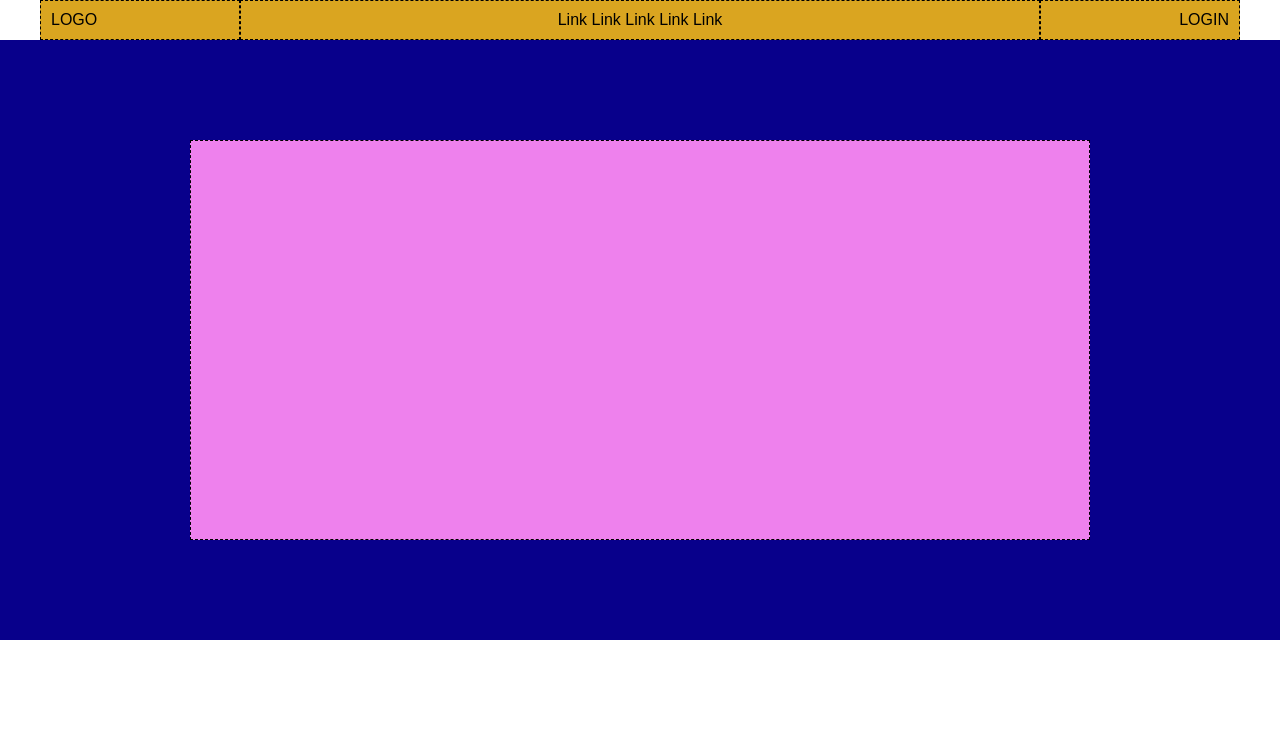
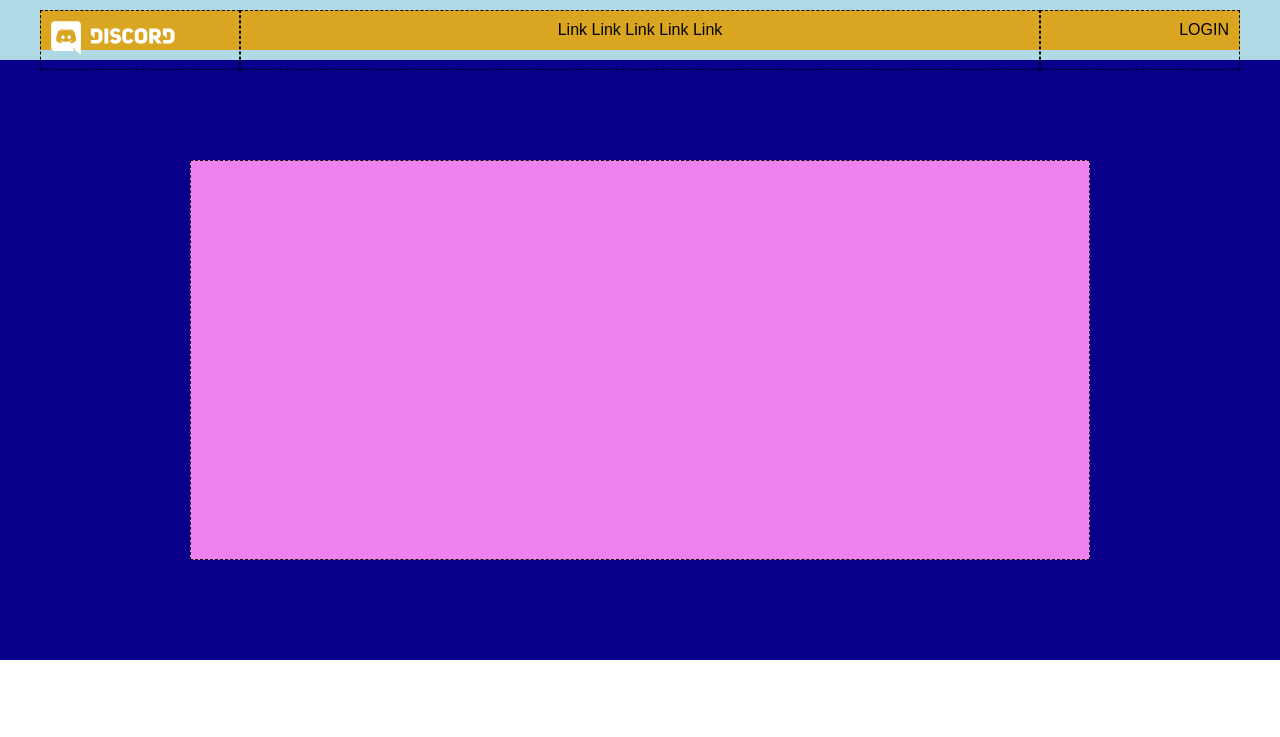
Before and after one commit to costanzaguala/htmlcss-discord, a plain HTML site: page index.html in a window 1280 px wide. Shown: the top 737 px of the page. Drawn offline with Linux system fonts and the light colour scheme.

Commit message:
ricopiato file css corretto

```diff
--- a/css/style.css
+++ b/css/style.css
@@ -116,7 +116,6 @@ hr {
     justify-content: space-between;
 }
 
-.button-container
 /* DEBUG */
 
 .debug .header1 {
--- a/index.html
+++ b/index.html
@@ -22,7 +22,7 @@
                         <div class="row menu-container">
 
                             <div class="row-col-1-6">
-                                LOGO
+                                <img src="img/logo.svg" alt="logo-discord">
                             </div>
 
                             <div class="row-col-4-6 link-container">
```
